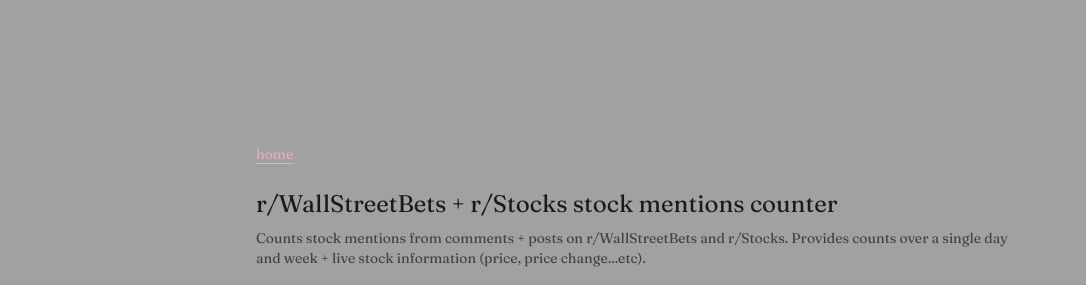
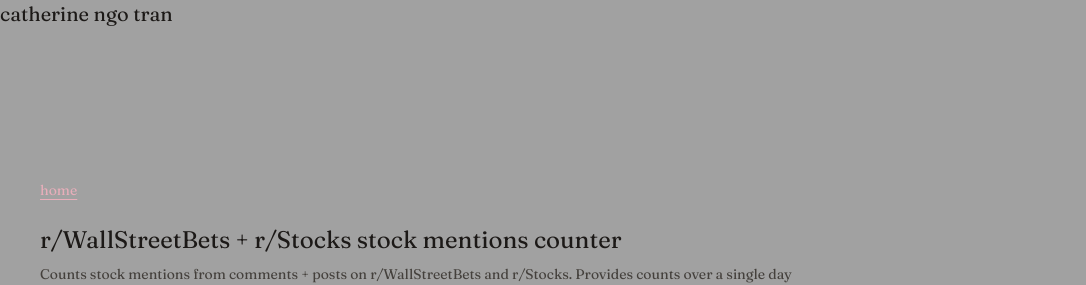
Before and after one commit to catherinereen/personal-website, a website built with Vite: page wallstreetbets/index.html in a window 1280 px wide. Shown: the top 285 px of the page, without its empty margins (0-1086 px from the left). Built offline with nearby package versions, Linux system fonts and the light colour scheme.

Commit message:
fix header in wsb

```diff
--- a/wallstreetbets/index.html
+++ b/wallstreetbets/index.html
@@ -3,6 +3,9 @@
   <head>
     <meta charset="UTF-8" />
     <meta name="viewport" content="width=device-width, initial-scale=1.0" />
+    <div class="space-y-2 text-left">
+        <p class="text-xl text-stone-1000">catherine ngo tran</p>
+        <div class="flex gap-4 text-sm">
     <title>r/WallStreetBets + r/Stocks counter</title>
     <link rel="preconnect" href="https://fonts.googleapis.com" />
     <link rel="preconnect" href="https://fonts.gstatic.com" crossorigin />
```
